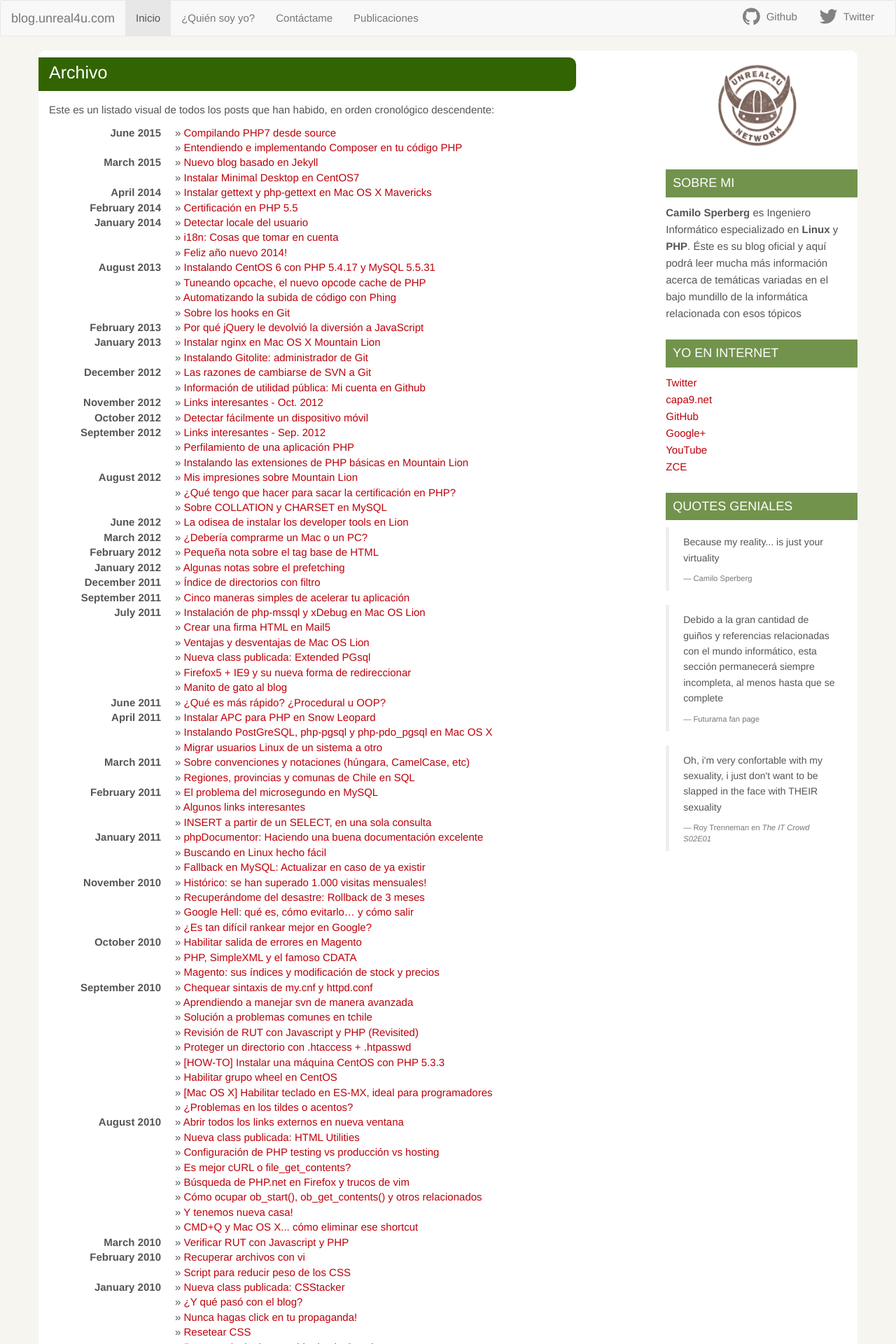
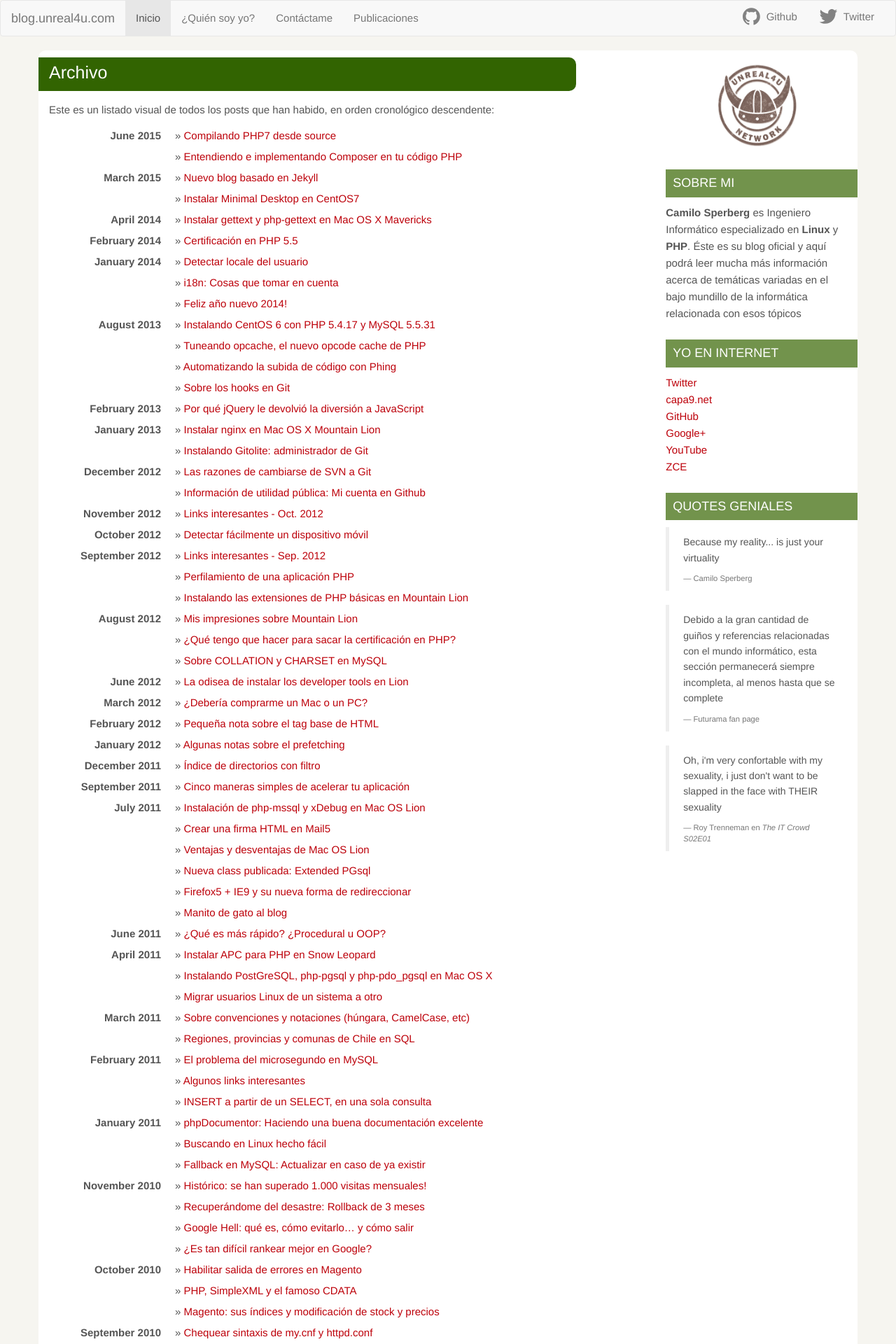
Before and after one commit to unreal4u/blog, a Jekyll site: the page built from archive/index.markdown, in a window 1280 px wide. Shown: the top 1920 px of the page at 70% size. Built offline with Jekyll 4.4.1, drawn with Linux system fonts in a browser that asks for light colours.

Commit message:
Clearer view on archive

```diff
--- a/css/_article.scss
+++ b/css/_article.scss
@@ -46,4 +46,8 @@
             font-size: 18px;
         }
     }
+
+    dd, dt {
+        line-height: 2;
+    }
 }
```
